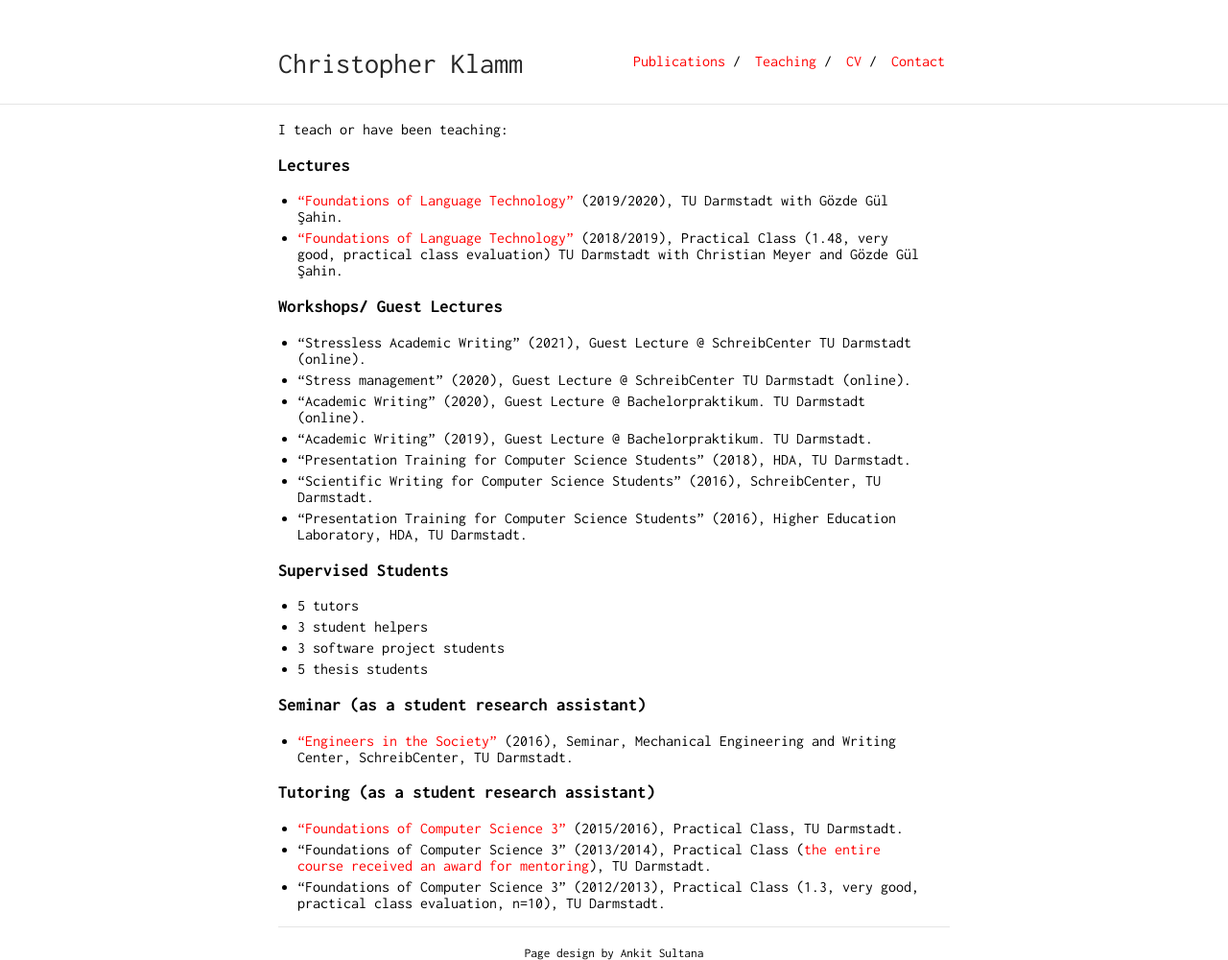
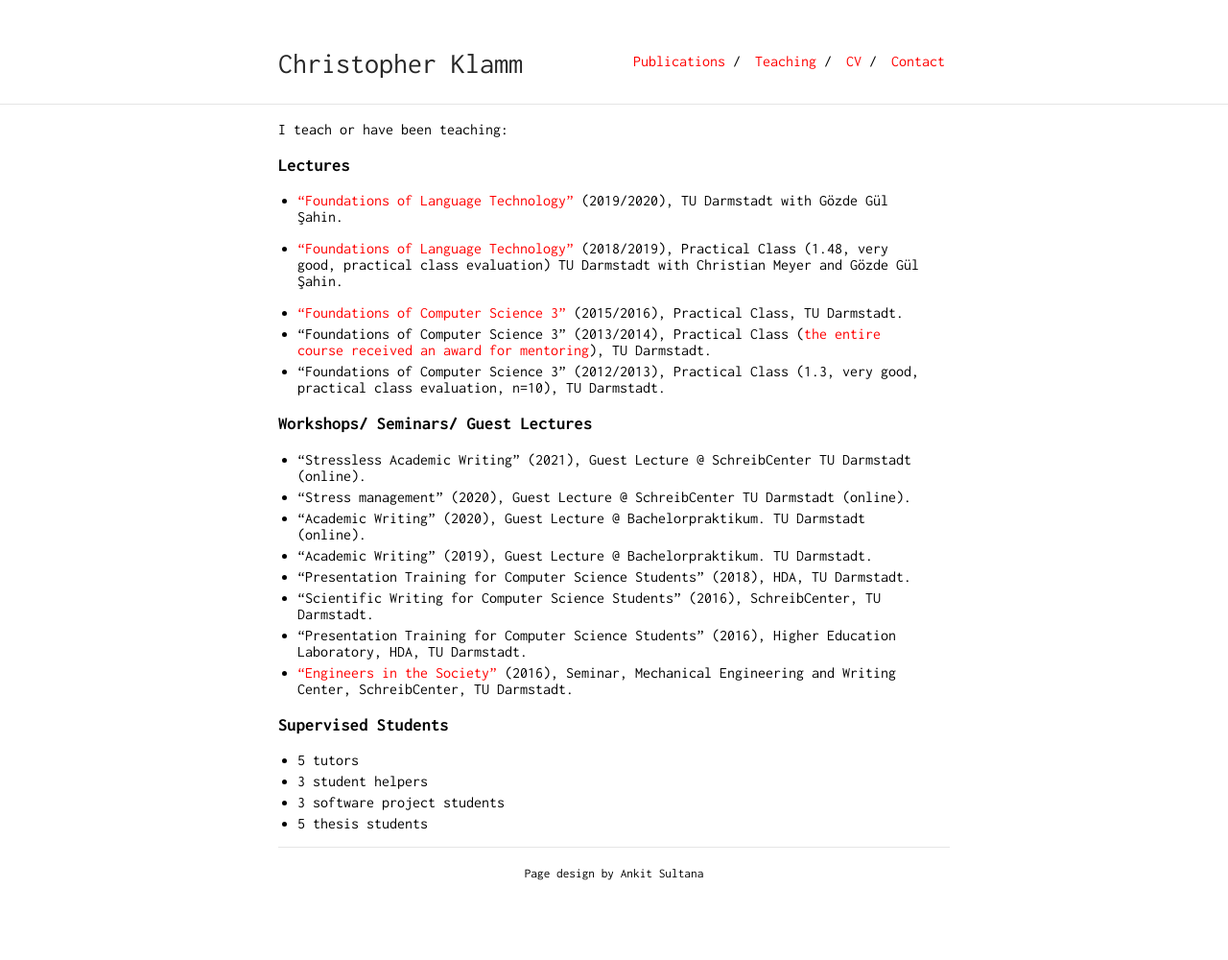
Before and after one commit to chkla/gitPage, a Jekyll site: the page built from teaching.md, in a window 1280 px wide. Shown: the whole page at 96% size. Built offline with Jekyll 4.4.1, drawn with Linux system fonts in a browser that asks for light colours; after the commit the page ends 917 px from its top, so only the background shows below that; part of the change alters nothing that is shown.

Commit message:
Update teaching.md

```diff
--- a/teaching.md
+++ b/teaching.md
@@ -8,7 +8,11 @@ I teach or have been teaching:
 * ["Foundations of Language Technology"](https://www.informatik.tu-darmstadt.de/ukp/teaching_ukp/courses_3/previous_terms/wise_2018___2019/foundations_of_language_technology_6/foundations_of_language_technology_7.en.jsp) (2019/2020), TU Darmstadt with Gözde Gül Şahin.
 * ["Foundations of Language Technology"](https://www.informatik.tu-darmstadt.de/ukp/teaching_ukp/courses_3/current_and_upcoming_courses/wise_2018___2019/foundations_of_language_technology_6/foundations_of_language_technology_7.en.jsp) (2018/2019), Practical Class (1.48, very good, practical class evaluation) TU Darmstadt with Christian Meyer and Gözde Gül Şahin.
 
-### Workshops/ Guest Lectures
+* ["Foundations of Computer Science 3"](https://www.visinf.tu-darmstadt.de/classes/lectures/gdi_iii/vi_lectures_gdi3_ws15.en.jsp) (2015/2016), Practical Class, TU Darmstadt.
+* "Foundations of Computer Science 3" (2013/2014), Practical Class ([the entire course received an award for mentoring](https://www.fachschaft.informatik.tu-darmstadt.de/de/studierende/feedback/hall-of-fame/)), TU Darmstadt.
+* "Foundations of Computer Science 3" (2012/2013), Practical Class (1.3, very good, practical class evaluation, n=10), TU Darmstadt.
+
+### Workshops/ Seminars/ Guest Lectures
 * "Stressless Academic Writing" (2021), Guest Lecture @ SchreibCenter TU Darmstadt (online).
 * "Stress management" (2020), Guest Lecture @ SchreibCenter TU Darmstadt (online).
 * "Academic Writing" (2020), Guest Lecture @ Bachelorpraktikum. TU Darmstadt (online).
@@ -16,17 +20,10 @@ I teach or have been teaching:
 * "Presentation Training for Computer Science Students" (2018), HDA, TU Darmstadt.
 * “Scientific Writing for Computer Science Students” (2016), SchreibCenter, TU Darmstadt.
 * "Presentation Training for Computer Science Students" (2016), Higher Education Laboratory, HDA, TU Darmstadt.
+* ["Engineers in the Society"](https://www.maschinenbau.tu-darmstadt.de/studieren/interessierte/studiengaenge_mb/b_mpe/index.en.jsp) (2016), Seminar, Mechanical Engineering and Writing Center, SchreibCenter, TU Darmstadt.
 
 ### Supervised Students
 * 5 tutors
 * 3 student helpers
 * 3 software project students
 * 5 thesis students
-
-### Seminar (as a student research assistant)
-* ["Engineers in the Society"](https://www.maschinenbau.tu-darmstadt.de/studieren/interessierte/studiengaenge_mb/b_mpe/index.en.jsp) (2016), Seminar, Mechanical Engineering and Writing Center, SchreibCenter, TU Darmstadt.
-
-### Tutoring (as a student research assistant)
-* ["Foundations of Computer Science 3"](https://www.visinf.tu-darmstadt.de/classes/lectures/gdi_iii/vi_lectures_gdi3_ws15.en.jsp) (2015/2016), Practical Class, TU Darmstadt.
-* "Foundations of Computer Science 3" (2013/2014), Practical Class ([the entire course received an award for mentoring](https://www.fachschaft.informatik.tu-darmstadt.de/de/studierende/feedback/hall-of-fame/)), TU Darmstadt.
-* "Foundations of Computer Science 3" (2012/2013), Practical Class (1.3, very good, practical class evaluation, n=10), TU Darmstadt.
```
